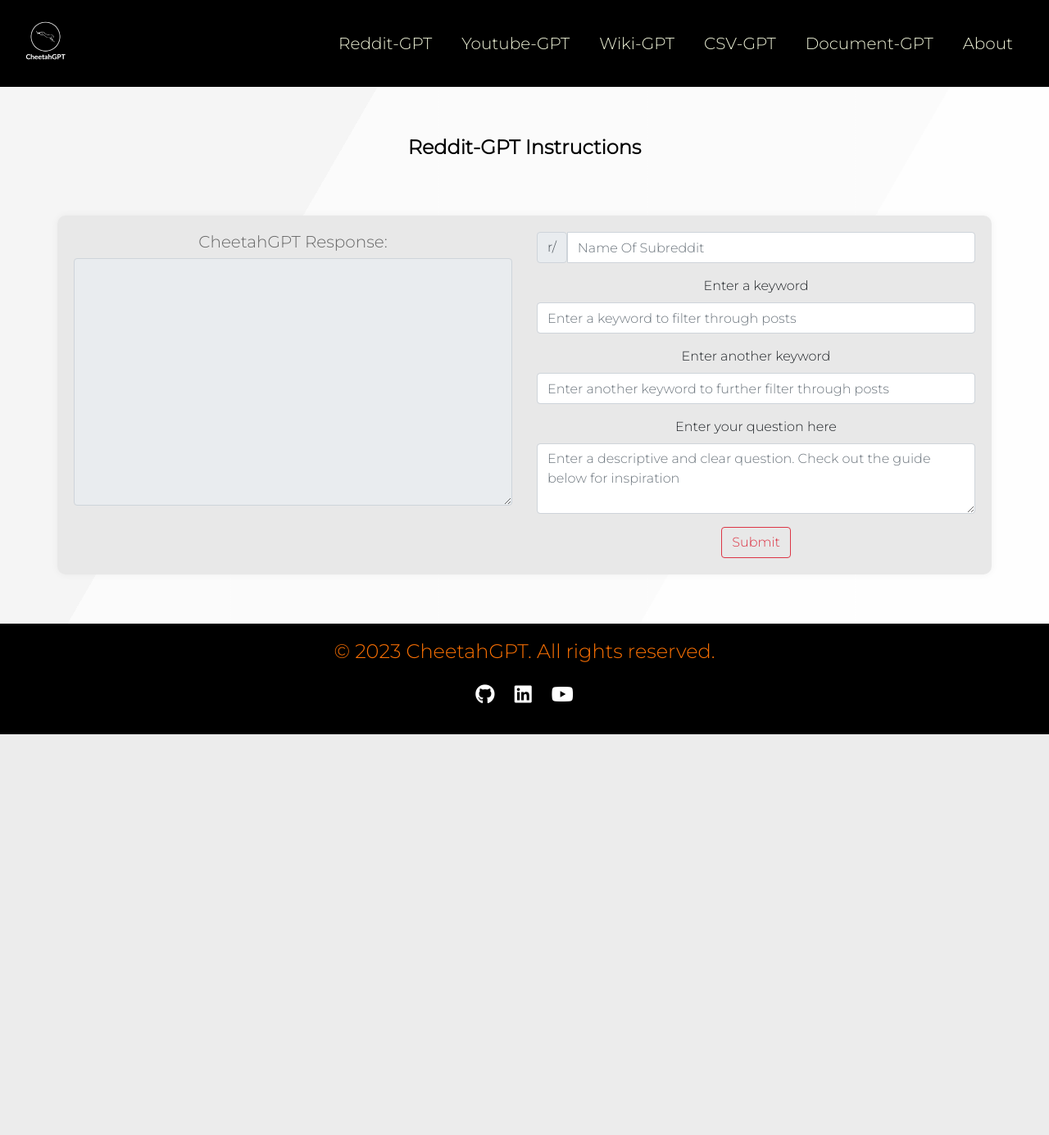
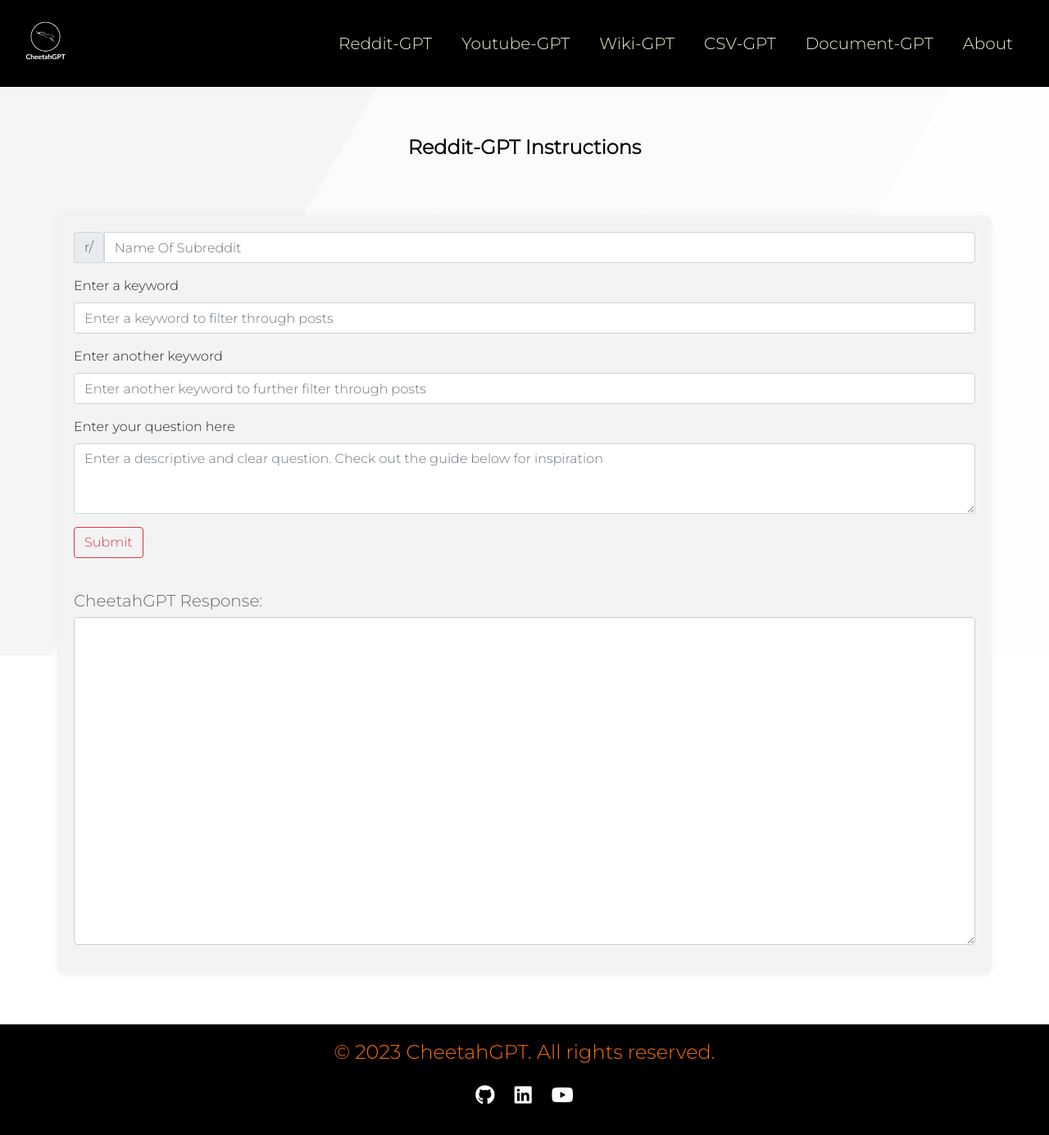
Before and after one commit to AbhroChowdhury/CheetahGPT, a Flask app: page /redditGPT in a window 1280 px wide. Shown: the whole page at 82% size. Before the commit the page ends 896 px from the top, so only its background shows below. Run offline with Flask 3, Linux system fonts and the light colour scheme; some libraries are stand-ins or nearby versions.

Commit message:
Reddit-GPT page made more minimalistic

```diff
--- a/static/css/styles.css
+++ b/static/css/styles.css
@@ -552,7 +552,7 @@
 .inputfeature-container {
     margin-top: 40px;
     padding: 20px;
-    background-color: #E8E8E8;
+    background-color: #F3F3F3;
     border-radius: 10px;
     box-shadow: 0 0 10px rgba(0, 0, 0, 0.05);
 }
@@ -712,7 +712,7 @@
     transform: translate(-50%, -50%);
   }
 
-  .spinner {
+.spinner {
     width: 40px;
     height: 40px;
     margin: 0 auto;
@@ -720,9 +720,33 @@
     border-top: 4px solid #ffffff;
     border-radius: 50%;
     animation: spin 1s linear infinite;
-  }
+}
 
-  @keyframes spin {
+@keyframes spin {
     0% { transform: rotate(0deg); }
     100% { transform: rotate(360deg); }
+}
+
+.inputThings {
+    margin-bottom: 40px;
+}
+
+.GPTResponse {
+    margin-top: 10px;
+    margin-bottom: 10px;
+}
+
+.loading-spinner .spinner {
+    border-top-color: red;
+    margin-bottom: 60px;
+}
+
+textarea {
+    background-color: #FFFFFF;
+    color: #000000;
+    border: 1px solid #CCC;
+    border-radius: 5px;
+    padding: 10px;
+    width: 100%;
+    height: 400px;
   }
--- a/templates/redditGPT.html
+++ b/templates/redditGPT.html
@@ -59,6 +59,7 @@
         </div>
     </div>
 
+
     <div id="redditDetails" class="container reddithow-container">
         <div class="row">
             <div class="col-md-6 text-center">
@@ -81,7 +82,7 @@
         </div>
     </div>
 
-
+<!--
     <div class="container inputfeature-container">
         <div class="row">
             <div class="col-md-6 text-center">
@@ -114,6 +115,42 @@
             </div>
         </div>
     </div>
+-->
+
+    <div class="container inputfeature-container">
+
+        <div class="inputThings">
+            <div class="input-group mb-3">
+                <span class="input-group-text" id="basic-addon1">r/</span>
+                <input type="text" class="form-control" id="nameofsubreddit" placeholder="Name Of Subreddit" aria-label="Username" aria-describedby="basic-addon1">
+            </div>
+            <div class="mb-3">
+                <label for="keyword1" class="form-label">Enter a keyword</label>
+                <input type="text" class="form-control" id="keyword1" placeholder="Enter a keyword to filter through posts">
+            </div>
+            <div class="mb-3">
+                <label for="keyword2" class="form-label">Enter another keyword</label>
+                <input type="text" class="form-control" id="keyword2" placeholder="Enter another keyword to further filter through posts">
+            </div>
+            <div class="mb-3">
+                <label for="redditquestion" class="form-label">Enter your question here</label>
+                <textarea class="form-control" id="redditquestion" placeholder="Enter a descriptive and clear question. Check out the guide below for inspiration" rows="3"></textarea>
+            </div>
+            <div class="submitreddit">
+                <button type="button" class="btn btn-outline-danger">Submit</button>
+            </div>
+        </div>
+
+        <div class="GPTResponse">
+            <h5>CheetahGPT Response:</h5>
+            <div id="loadingSpinner" class="loading-spinner">
+                <div class="spinner"></div>
+            </div>
+            <textarea id="generatedTexreddit" readonly></textarea>
+        </div>
+
+    </div>
+
 
 
     <script>
```
